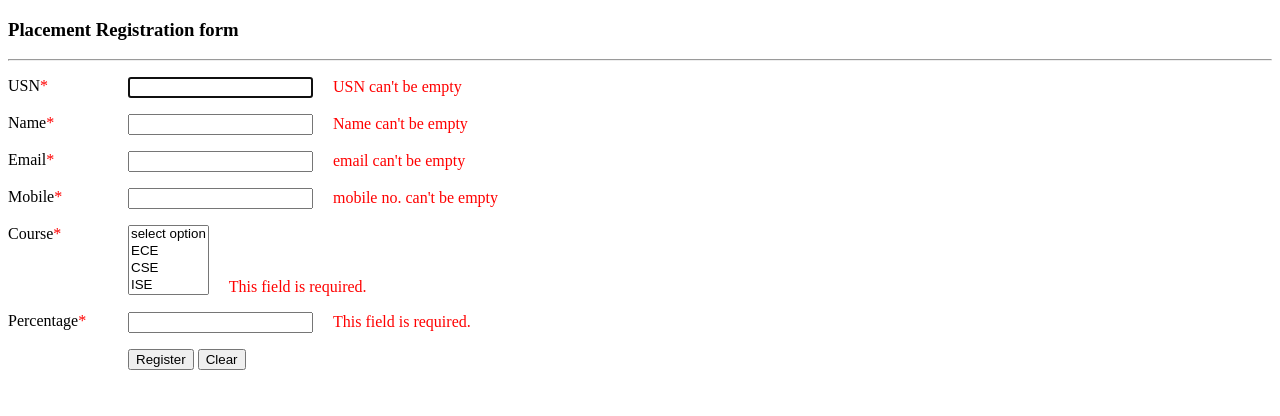
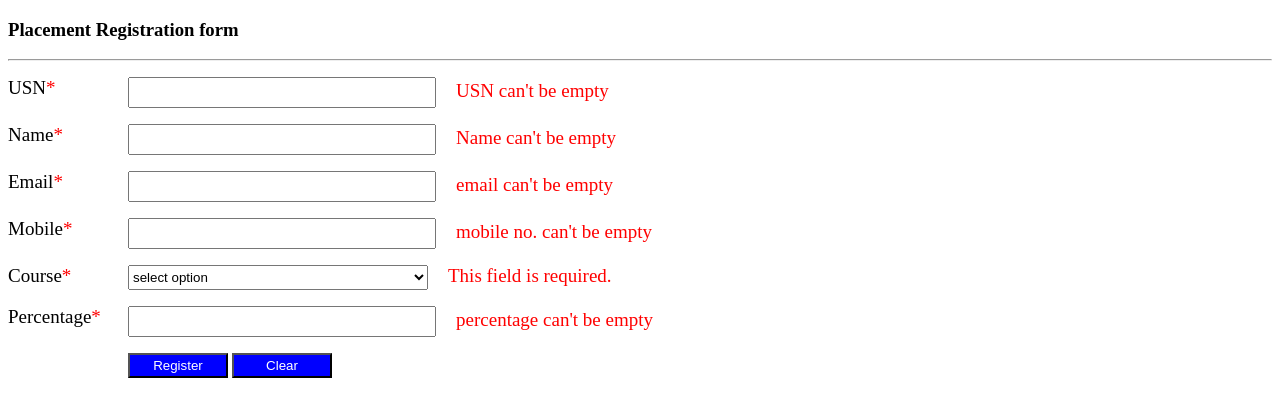
Before and after one commit to nayakakshatha/jquery, a plain HTML site: page regforms.html in a window 1280 px wide. Both pictures are taken after a click on the button "Register". Drawn offline with Linux system fonts and the light colour scheme.

Commit message:
initial commit

```diff
--- a/css/regform.css
+++ b/css/regform.css
@@ -1,6 +1,7 @@
 label{
     width:120px;
     float:left;
+    font-size:19px;
 }
 .star{
     color:red;
@@ -10,3 +11,17 @@ label.error{
     color:red;
     padding-left: 20px;
 }
+input.inreg{
+    width:300px;
+    height:25px;
+}
+select.inreg{
+    width:300px;
+    height:25px;
+}
+#btnsub{
+     width:100px;
+    height:25px;
+    background-color:blue;
+    color:white;
+}
--- a/js/regform.js
+++ b/js/regform.js
@@ -1,37 +1,42 @@
 $(function(){
- $("#regform").validate({
+    $(".submit").click(function(){
+var isValid= $("#regform").validate({
      rules:{
          usn:{
              required:true,
-             minlength:10,
-             maxlength:10,
+
          },
          name:{
               required:true,
-
+              minlength:2,
+              maxlength:50,
      },
          email:{
              required:true,
-
+             email:true,
      },
      mobile:{
             required:true,
+            minlength:10,
+             maxlength:10,
+      },
+         coures:{
+             required:true,
+         },
 
-      },
-        course:{
-               required:true,
 
-               },
         percentage:{
                   required:true,
-
-        },
+                  min:55,
+                max:100,
+        }
 
      },
 
         messages:{
                 usn:{
                      required:"USN can't be empty"
+
                         },
                 name:{
                      required:"Name can't be empty"
@@ -44,12 +49,38 @@ $(function(){
                        required:"mobile no. can't be empty"
 
                         },
-                courses:{
+             coure:{
+                  required:"course can't be empty"
+                  },
 
-                        },
                 percentage:{
+                    required:"percentage can't be empty",
+                    min :"below 55 can not eligible",
+                    max:"eligible"
+                }
+                        }
+ }).form();
+        if(isValid){
+            var usn = $("#usn").val();
+            var name = $("#name").val();
+            var email = $("#email").val();
+            var mobile = $("#mobile").val();
+            var course = $("#course").val();
+            var percentage = $("#percentage").val();
+                             $(".reset").click();
 
-                },
-                        }
- });
+            student = {
+                "usn":usn,
+                "name":name,
+                "email":email,
+                "mobile":mobile,
+                "course":course,
+                "percentage":percentage
+            }
+
+            console.log(student);
+
+            return false;
+        }
+    });
 });
--- a/regforms.html
+++ b/regforms.html
@@ -16,21 +16,21 @@
             <label>
                USN<span class="star">*</span>
             </label>
-                <input type = "text" name = "usn" id = "usn inreg" class = "required"/>
+                <input type = "text" name = "usn" id = "usn" class = "required inreg"/>
 
         </p>
         <p class = "container">
             <label>
                Name<span class="star">*</span>
             </label>
-                <input type = "text" name = "name" id = "name inreg" class ="required"/>
+                <input type = "text" name = "name" id = "name" class ="required inreg"/>
 
         </p>
         <p class = "container">
             <label>
                Email<span class="star">*</span>
             </label>
-                <input type = "text" name = "email" id = "email inreg" class = "required"/>
+                <input type = "email" name = "email" id = "email" class = "required inreg"/>
 
         </p>
 
@@ -38,29 +38,29 @@
             <label>
                Mobile<span class="star">*</span>
             </label>
-                <input type = "text" name = "mobile" id = "mobile inreg" class = "required"/>
+                <input type = "text" name = "mobile" id = "mobile" class = "required inreg"/>
 
         </p>
         <p class = "container">
             <label>
                Course<span class="star">*</span>
             </label>
-               <select name = "course"
-                      multiple="yes">
-                          <option value="">select option </option>
-                          <option>ECE</option>
-                          <option>CSE</option>
-                          <option>ISE</option>
-                          <option>ME</option>
+               <select name = "course" id = "course" class="required inreg">
 
-                      </select>
+                          <option value="">select option</option>
+                          <option value="ece">ECE</option>
+                          <option value="cse" >CSE</option>
+                          <option value="ise">ISE</option>
+                          <option value="me" >ME</option>
+
+            </select>
         </p>
         <p class = "container">
             <label>
                Percentage<span class="star">*</span>
             </label>
 
-                <input type = "text" name = "percentage" id = "percentage inreg" class = "required"/>
+                <input type = "number" name = "percentage" id = "percentage" class = "required inreg "/>
 
         </p>
 
@@ -68,8 +68,8 @@
 
         <p class = "container">
             <label>&nbsp;</label>
-                <input type = "submit" value ="Register" id ="btnsub">
-                 <input type = "reset" value ="Clear" id ="btnsub">
+                <input type = "button" value ="Register" id ="btnsub" class="submit">
+                 <input type = "reset" value ="Clear" id ="btnsub" class="reset">
 
         </p>
 
```
